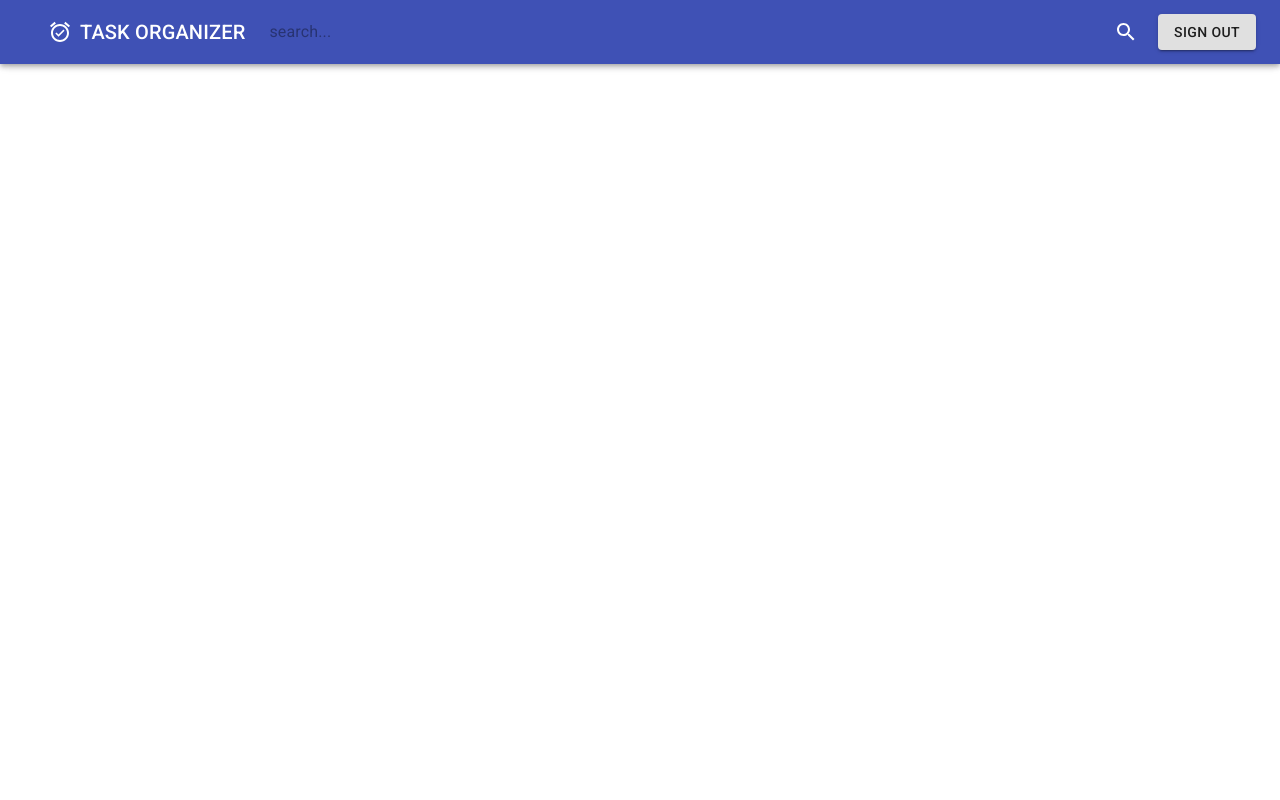
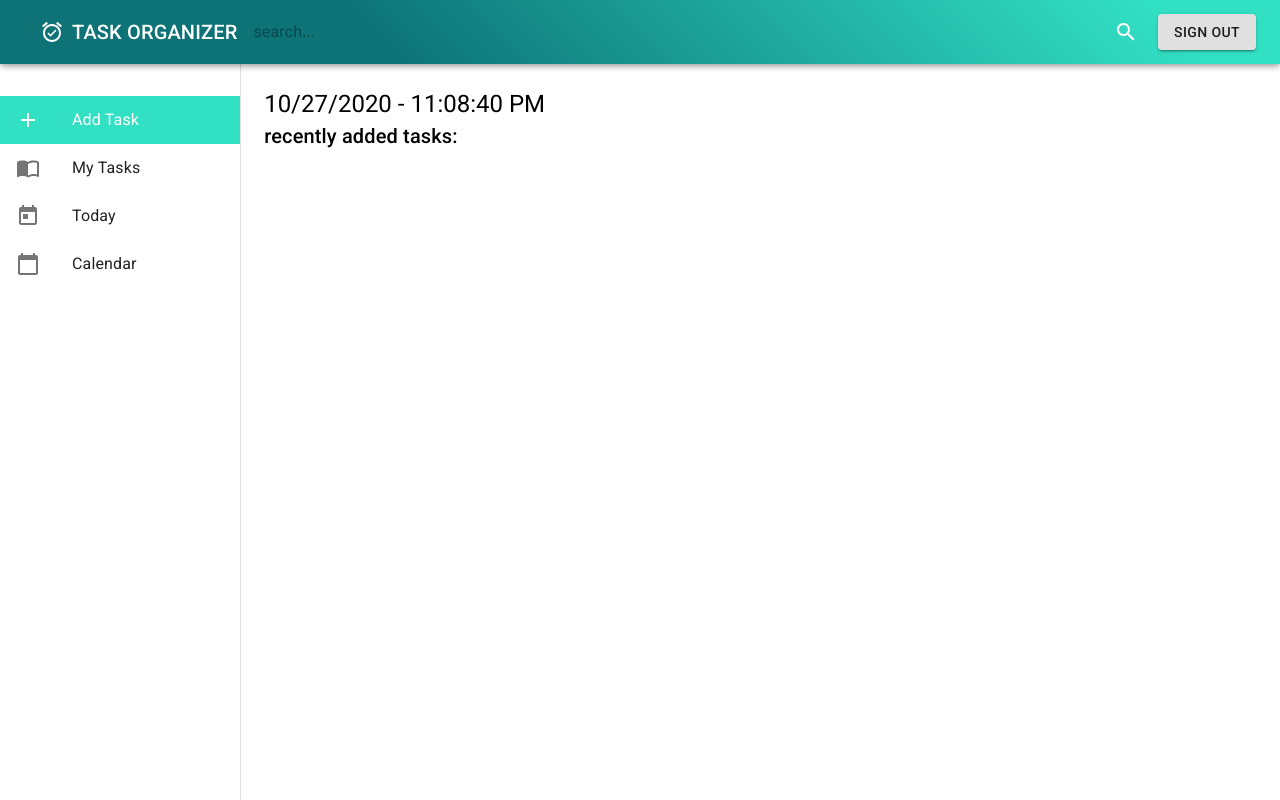
Before and after one commit to dominiklis/TaskOrganizer, a React (Create React App) app in the folder client-app/: page / in a window 1280 px wide. Built offline with nearby package versions, Linux system fonts and the light colour scheme.

Commit message:
add Page, SideMenu and MainPage components

```diff
--- a/client-app/src/App.js
+++ b/client-app/src/App.js
@@ -1,11 +1,10 @@
-import logo from './logo.svg';
-import './App.css';
-import AppNavbar from './components/AppNavbar';
+// import "./App.css";
+import MainPage from "./components/MainPage";
 
 function App() {
   return (
     <div className="App">
-      <AppNavbar />
+      <MainPage />
     </div>
   );
 }
--- a/client-app/src/components/AppNavbar.js
+++ b/client-app/src/components/AppNavbar.js
@@ -15,6 +15,10 @@ const useStyles = makeStyles((theme) => ({
   root: {
     flexGrow: 1,
   },
+  appBar: {
+    zIndex: theme.zIndex.drawer + 1,
+    background: 'linear-gradient(45deg, #0d7377 30%, #32e0c4 90%)',
+  },
   alarmIcon: {
     marginRight: theme.spacing(1),
   },
@@ -26,9 +30,9 @@ const useStyles = makeStyles((theme) => ({
     // marginRight: theme.spacing(2),
   },
   titleButton: {
-    marginRight: theme.spacing(2),
-    marginLeft: theme.spacing(2),
-    color: "white"
+    marginRight: theme.spacing(1),
+    marginLeft: theme.spacing(1),
+    color: "white",
   },
   searchBar: {
     flexGrow: 1,
@@ -40,7 +44,7 @@ function AppNavbar() {
 
   return (
     <div className={classes.root}>
-      <AppBar>
+      <AppBar position="fixed" className={classes.appBar}>
         <Toolbar>
           <Button className={classes.titleButton}>
             <AlarmOnIcon className={classes.alarmIcon} />
--- /dev/null
+++ b/client-app/src/components/MainPage.js
@@ -0,0 +1,23 @@
+import { Typography } from "@material-ui/core";
+import React, { useState, useEffect } from "react";
+import Page from "./Page";
+
+function MainPage() {
+  const [date, setDate] = useState(new Date());
+
+  useEffect(() => {
+    var timer = setInterval(() => setDate(new Date()), 1000);
+    return () => clearInterval(timer);
+  }, [date]);
+
+  return (
+    <Page>
+      <Typography variant="h5">
+        {date.toLocaleDateString()} - {date.toLocaleTimeString()}
+      </Typography>
+      <Typography variant="h6">recently added tasks: </Typography>
+    </Page>
+  );
+}
+
+export default MainPage;
--- /dev/null
+++ b/client-app/src/components/Page.js
@@ -0,0 +1,31 @@
+import React from "react";
+import SideMenu from "./SideMenu";
+import AppNavbar from "./AppNavbar";
+import { makeStyles, Toolbar } from "@material-ui/core";
+
+const useStyles = makeStyles((theme) => ({
+  container: {
+    display: "flex",
+  },
+  content: {
+    flexGrow: "5000",
+    padding: theme.spacing(3),
+  },
+}));
+
+function Page({ children }) {
+  const classes = useStyles();
+
+  return (
+    <div className={classes.container}>
+      <AppNavbar />
+      <SideMenu />
+      <main className={classes.content}>
+        <Toolbar />
+        {children}
+      </main>
+    </div>
+  );
+}
+
+export default Page;
--- /dev/null
+++ b/client-app/src/components/SideMenu.js
@@ -0,0 +1,86 @@
+import {
+  Drawer,
+  List,
+  ListItem,
+  ListItemIcon,
+  ListItemText,
+  makeStyles,
+  Toolbar,
+} from "@material-ui/core";
+import React from "react";
+import CalendarTodayIcon from "@material-ui/icons/CalendarToday";
+import AddIcon from "@material-ui/icons/Add";
+import ImportContactsIcon from "@material-ui/icons/ImportContacts";
+import TodayIcon from "@material-ui/icons/Today";
+
+const useStyles = makeStyles((theme) => ({
+  drawer: {
+    width: "240px",
+  },
+  addItemButton: {
+    background: "#32e0c4",
+    "&:hover": {
+      background: "#98efcb",
+    },
+    color: "white",
+  },
+  addIcon: {
+    color: "white",
+  },
+  drawerPaper: {
+    width: "240px",
+  },
+  drawerContainer: {
+    marginTop: theme.spacing(3),
+    overflow: "auto",
+  },
+}));
+
+function SideMenu() {
+  const classes = useStyles();
+  return (
+    <Drawer
+      variant="permanent"
+      color="primary"
+      className={classes.drawer}
+      classes={{
+        paper: classes.drawerPaper,
+      }}
+    >
+      <Toolbar />
+      <div className={classes.drawerContainer}>
+        <List>
+          <ListItem button className={classes.addItemButton}>
+            <ListItemIcon>
+              <AddIcon className={classes.addIcon} />
+            </ListItemIcon>
+            <ListItemText>Add Task</ListItemText>
+          </ListItem>
+
+          <ListItem button>
+            <ListItemIcon>
+              <ImportContactsIcon />
+            </ListItemIcon>
+            <ListItemText>My Tasks</ListItemText>
+          </ListItem>
+
+          <ListItem button>
+            <ListItemIcon>
+              <TodayIcon />
+            </ListItemIcon>
+            <ListItemText>Today</ListItemText>
+          </ListItem>
+
+          <ListItem button>
+            <ListItemIcon>
+              <CalendarTodayIcon />
+            </ListItemIcon>
+            <ListItemText>Calendar</ListItemText>
+          </ListItem>
+        </List>
+      </div>
+    </Drawer>
+  );
+}
+
+export default SideMenu;
```
Also changed, not shown: client-app/src/data/tasks.js (added, +96 -0 lines).
